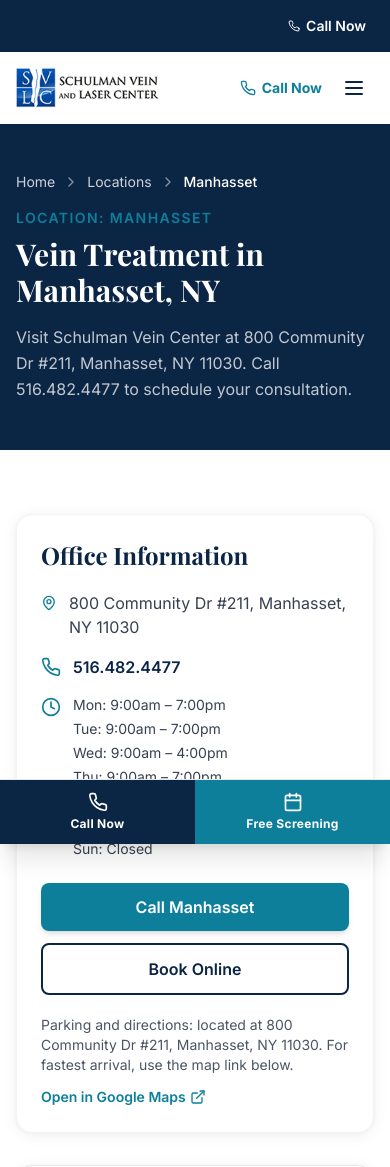
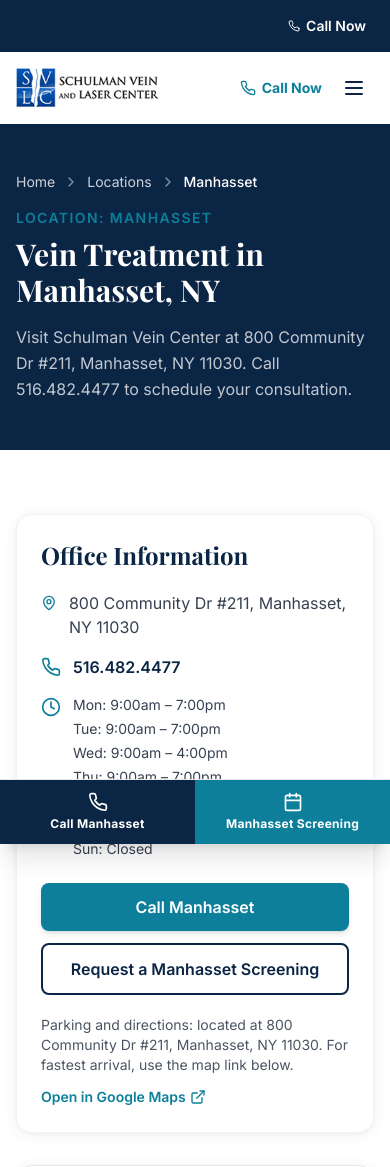
Before and after one commit to stephen-huskytail/schulman-vein-center, a Next.js app: page /locations/manhasset in a window 390 px wide. Shown: the top 1167 px of the page. Built offline with nearby package versions, Linux system fonts and the light colour scheme; grey boxes are pictures that could not be loaded.

Commit message:
HUS-1047: Preserve Manhasset screening location and direct mobile call path

```diff
--- a/src/app/contact/page.tsx
+++ b/src/app/contact/page.tsx
@@ -1,7 +1,7 @@
 import type { Metadata } from "next";
 import ContactSection from "@/components/ContactSection";
 import PageHero from "@/components/PageHero";
-import { BUSINESS } from "@/lib/constants";
+import { BUSINESS, LOCATIONS } from "@/lib/constants";
 
 export const metadata: Metadata = {
   title: "Contact Us — Manhattan, Manhasset & Commack",
@@ -12,19 +12,23 @@
   },
 };
 
-export default function ContactPage() {
+export default async function ContactPage({ searchParams }: {
+  searchParams: Promise<{ location?: string | string[] }>;
+}) {
+  const query = await searchParams;
+  const initialLocation = LOCATIONS.find((location) => location.id === query.location);
   return (
     <>
       <PageHero
         eyebrow="Contact"
-        title="Schedule a Free Vein Consultation"
-        description="Choose the location most convenient for you, call directly, or send a consultation request to our care team."
+        title={initialLocation ? `Request a Screening in ${initialLocation.shortName}` : "Schedule a Free Vein Consultation"}
+        description={initialLocation ? `${initialLocation.shortName} is selected below. You can change your preferred office before sending your request.` : "Choose the location most convenient for you, call directly, or send a consultation request to our care team."}
         breadcrumbs={[
           { name: "Home", url: `${BUSINESS.siteUrl}/` },
           { name: "Contact", url: `${BUSINESS.siteUrl}/contact` },
         ]}
       />
-      <ContactSection />
+      <ContactSection key={initialLocation?.id ?? "general"} initialLocation={initialLocation?.id} />
     </>
   );
 }
--- a/src/app/locations/[id]/page.tsx
+++ b/src/app/locations/[id]/page.tsx
@@ -189,8 +189,8 @@
                 <a href={location.phoneHref} className="btn-primary justify-center">
                   Call {location.shortName}
                 </a>
-                <Link href="/contact" className="btn-outline-navy justify-center">
-                  Book Online
+                <Link href={location.id === "manhasset" ? "/contact?location=manhasset#contact" : "/contact"} className="btn-outline-navy justify-center min-h-12">
+                  {location.id === "manhasset" ? "Request a Manhasset Screening" : "Book Online"}
                 </Link>
               </div>
 
--- a/src/components/ContactSection.tsx
+++ b/src/components/ContactSection.tsx
@@ -5,7 +5,7 @@
 import { BUSINESS, LOCATIONS } from "@/lib/constants";
 import LeadForm from "@/components/LeadForm";
 
-export default function ContactSection() {
+export default function ContactSection({ initialLocation }: { initialLocation?: string }) {
   return (
     <section id="contact" className="section-cream">
       <div className="container-sv">
@@ -97,7 +97,7 @@
             transition={{ duration: 0.6, delay: 0.1 }}
             className="lg:col-span-3"
           >
-            <LeadForm />
+            <LeadForm initialLocation={initialLocation} locationContext={Boolean(initialLocation)} />
           </motion.div>
         </div>
       </div>
--- a/src/components/Header.tsx
+++ b/src/components/Header.tsx
@@ -3,6 +3,7 @@
 import { useState, useEffect } from "react";
 import Link from "next/link";
 import Image from "next/image";
+import { usePathname } from "next/navigation";
 import { Menu, X, ChevronDown, Phone } from "lucide-react";
 import { LOCATIONS } from "@/lib/constants";
 import CallNowButton from "@/components/CallNowButton";
@@ -54,6 +55,8 @@
 ];
 
 export default function Header() {
+  const isManhasset = usePathname() === "/locations/manhasset";
+  const contactHref = isManhasset ? "/contact?location=manhasset#contact" : "/contact";
   const [scrolled, setScrolled] = useState(false);
   const [mobileOpen, setMobileOpen] = useState(false);
   const [activeDropdown, setActiveDropdown] = useState<string | null>(null);
@@ -106,7 +109,7 @@
                 onMouseLeave={() => setActiveDropdown(null)}
               >
                 <Link
-                  href={item.href}
+                  href={item.href === "/contact" ? contactHref : item.href}
                   className={cn(
                     "flex items-center gap-1 px-3 py-2 text-sm font-semibold rounded-lg transition-colors",
                     "text-[var(--sv-navy)] hover:text-[var(--sv-teal)] hover:bg-[var(--sv-teal)]/5"
@@ -139,7 +142,7 @@
 
           <div className="hidden xl:flex items-center gap-3">
             <CallNowButton variant="compact" />
-            <Link href="/contact" className="btn-primary text-sm py-2.5 px-5">
+            <Link href={contactHref} className="btn-primary text-sm py-2.5 px-5">
               Free Screening
             </Link>
           </div>
@@ -166,7 +169,7 @@
               {NAV_ITEMS.map((item) => (
                 <div key={item.label}>
                   <Link
-                    href={item.href}
+                    href={item.href === "/contact" ? contactHref : item.href}
                     className="flex items-center justify-between px-4 py-3 rounded-xl text-base font-semibold text-[var(--sv-navy)] hover:bg-[var(--sv-teal)]/5 hover:text-[var(--sv-teal)] transition-colors"
                     onClick={handleNavClick}
                   >
@@ -210,7 +213,7 @@
 
             <div className="mt-4">
               <Link
-                href="/contact"
+                href={contactHref}
                 className="btn-primary w-full justify-center text-center"
                 onClick={handleNavClick}
               >
--- a/src/components/LeadForm.tsx
+++ b/src/components/LeadForm.tsx
@@ -29,6 +29,8 @@
   className?: string;
   buttonText?: string;
   textareaRows?: number;
+  initialLocation?: string;
+  locationContext?: boolean;
 }
 
 export default function LeadForm({
@@ -38,6 +40,8 @@
   className = "bg-white rounded-2xl shadow-card p-6 md:p-8 border border-gray-100",
   buttonText = "Request Free Consultation",
   textareaRows = 8,
+  initialLocation = "",
+  locationContext = false,
 }: LeadFormProps) {
   const [submitted, setSubmitted] = useState(false);
   const [formStartedAt, setFormStartedAt] = useState("");
@@ -48,13 +52,19 @@
     formState: { errors, isSubmitting },
     reset,
     setValue,
+    watch,
   } = useForm<FormData>({
     resolver: zodResolver(schema),
     defaultValues: {
       website: "",
       formStartedAt,
+      location: LOCATIONS.some((location) => location.id === initialLocation) ? initialLocation : "",
     },
   });
+
+  const selectedLocation = LOCATIONS.find((location) => location.id === watch("location"));
+  const contextualTitle = locationContext && selectedLocation ? `Request a ${selectedLocation.shortName} Screening` : title;
+  const contextualButton = locationContext && selectedLocation ? `Send ${selectedLocation.shortName} Screening Request` : buttonText;
 
   useEffect(() => {
     const startedAt = Date.now().toString();
@@ -82,7 +92,7 @@
       toast.success("Appointment request received! We'll contact you within 1 business day.");
       const nextStartedAt = Date.now().toString();
       setFormStartedAt(nextStartedAt);
-      reset({ website: "", formStartedAt: nextStartedAt });
+      reset({ website: "", formStartedAt: nextStartedAt, location: data.location });
       if (onSuccess) onSuccess();
     } catch (err: any) {
       console.error("Submission error:", err);
@@ -123,7 +133,7 @@
       className={className}
     >
       <h3 className={`font-heading font-bold text-[var(--sv-navy)] ${isCompact ? "text-lg mb-4" : "text-xl mb-6"}`}>
-        {title}
+        {contextualTitle}
       </h3>
 
       <div
@@ -224,7 +234,7 @@
         ) : (
           <>
             <Send className="w-4 h-4" />
-            {buttonText}
+            {contextualButton}
           </>
         )}
       </button>
--- a/src/components/StickyMobileCTA.tsx
+++ b/src/components/StickyMobileCTA.tsx
@@ -1,25 +1,34 @@
 "use client";
 
-import { Calendar } from "lucide-react";
+import { Calendar, Phone } from "lucide-react";
+import { usePathname } from "next/navigation";
+import { LOCATIONS } from "@/lib/constants";
 import CallNowButton from "@/components/CallNowButton";
 
 export default function StickyMobileCTA() {
+  const isManhasset = usePathname() === "/locations/manhasset";
+  const manhasset = LOCATIONS.find((location) => location.id === "manhasset")!;
   return (
     <div className="fixed bottom-0 left-0 right-0 z-40 xl:hidden bg-white border-t border-gray-200 shadow-xl">
       <div className="grid grid-cols-2">
-        <CallNowButton
+        {isManhasset ? (
+          <a href={manhasset.phoneHref} className="flex min-h-14 flex-col items-center justify-center gap-1 py-3 bg-[var(--sv-navy)] text-white text-xs font-bold tracking-wide">
+            <Phone className="w-5 h-5" />
+            Call Manhasset
+          </a>
+        ) : <CallNowButton
           variant="custom"
           className="flex h-full w-full flex-col items-center justify-center gap-1 py-3 bg-[var(--sv-navy)] text-white text-xs font-bold tracking-wide active:bg-[var(--sv-navy-light)] transition-colors"
           wrapperClassName="block"
           menuClassName="top-auto bottom-full mb-2 mt-0 left-2 right-auto"
           iconSize="w-5 h-5"
-        />
+        />}
         <a
-          href="/contact"
+          href={isManhasset ? "/contact?location=manhasset#contact" : "/contact"}
           className="flex flex-col items-center justify-center gap-1 py-3 bg-[var(--sv-teal)] text-white active:bg-[var(--sv-teal-light)] transition-colors"
         >
           <Calendar className="w-5 h-5" />
-          <span className="text-xs font-bold tracking-wide">Free Screening</span>
+          <span className="text-xs font-bold tracking-wide">{isManhasset ? "Manhasset Screening" : "Free Screening"}</span>
         </a>
       </div>
     </div>
```
